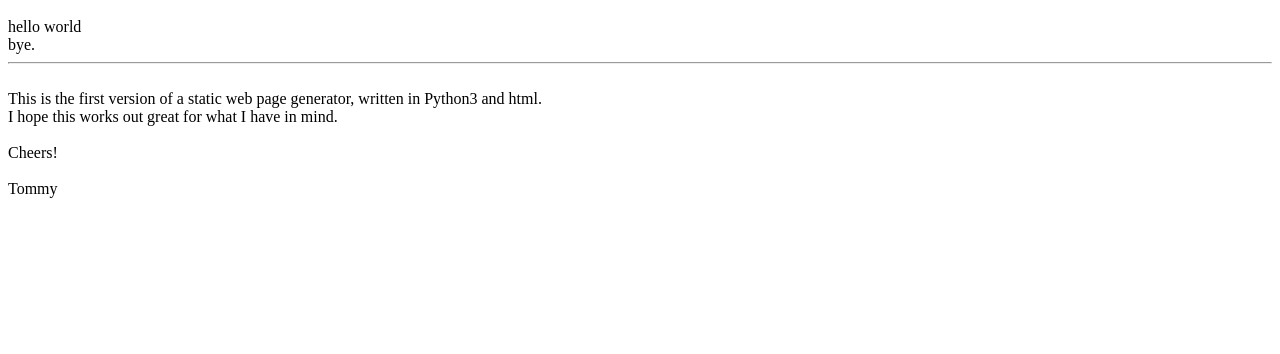
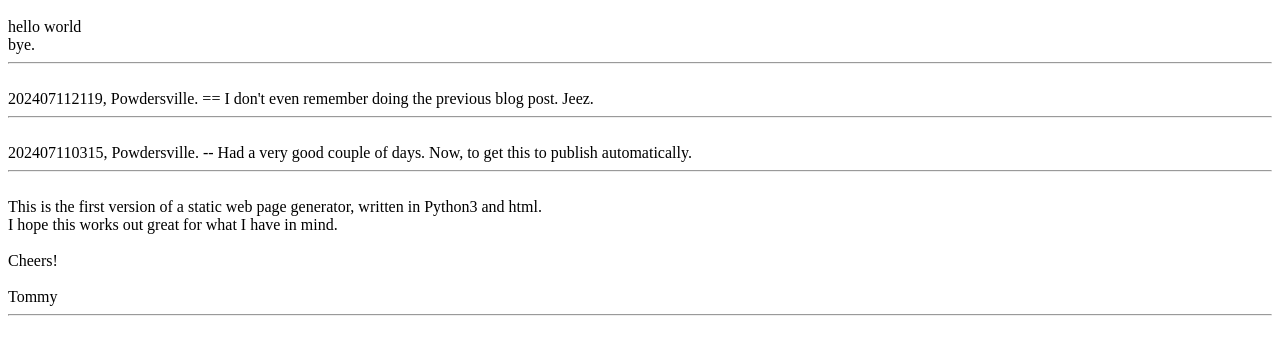
Before and after one commit to yeargin2021/onePageWebsitePyHtml, a plain HTML site: page index.html in a window 1280 px wide. Shown: the part 48-402 px from the top of the page. Drawn offline with Linux system fonts and the light colour scheme.

Commit message:
added post

```diff
--- a/index.html
+++ b/index.html
@@ -11,13 +11,23 @@ bye.
  <br>
 <hr>
  <br>
+202407112119, Powdersville. == I don't even remember doing the previous blog post. Jeez.
+ <br>
+<hr>
+ <br>
+202407110315, Powdersville. -- Had a very good couple of days. Now, to get this to publish automatically.
+ <br>
+<hr>
+ <br>
 This is the first version of a static web page generator, written in Python3 and html.
  <br>
 I hope this works out great for what I have in mind.<br>
  <br>
 Cheers!<br>
  <br>
-Tommy <br>
+Tommy
+ <br>
+<hr> <br>
 
                 </body>
             </html>
```
